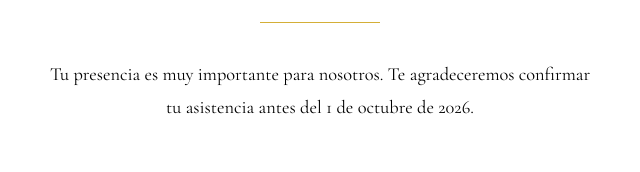
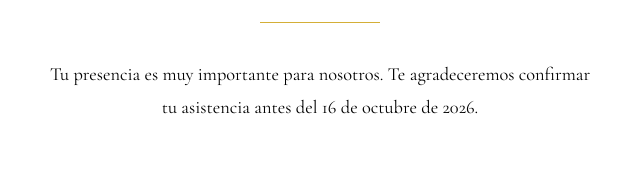
Before and after one commit to Jamontoya90/boda-nataly-jorge, a plain HTML site: page index.html in a window 1280 px wide. Shown: the part 7939-8111 px from the top of the page, 320-960 px from the left. Drawn offline with nearby package versions, Linux system fonts and the light colour scheme.

Commit message:
Update index.html

```diff
--- a/index.html
+++ b/index.html
@@ -550,7 +550,7 @@ una aportación mediante transferencia bancaria.
     <p class="rsvp-text">
         Tu presencia es muy importante para nosotros.
         Te agradeceremos confirmar tu asistencia antes del
-        1 de octubre de 2026.
+        16 de octubre de 2026.
     </p>
 
     <div id="rsvp-status"></div>
```
